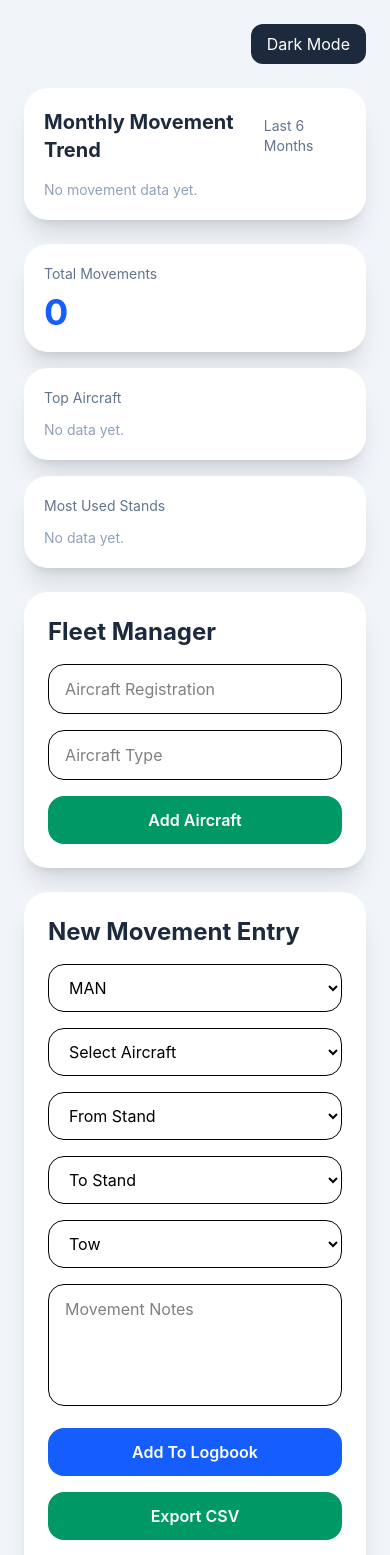
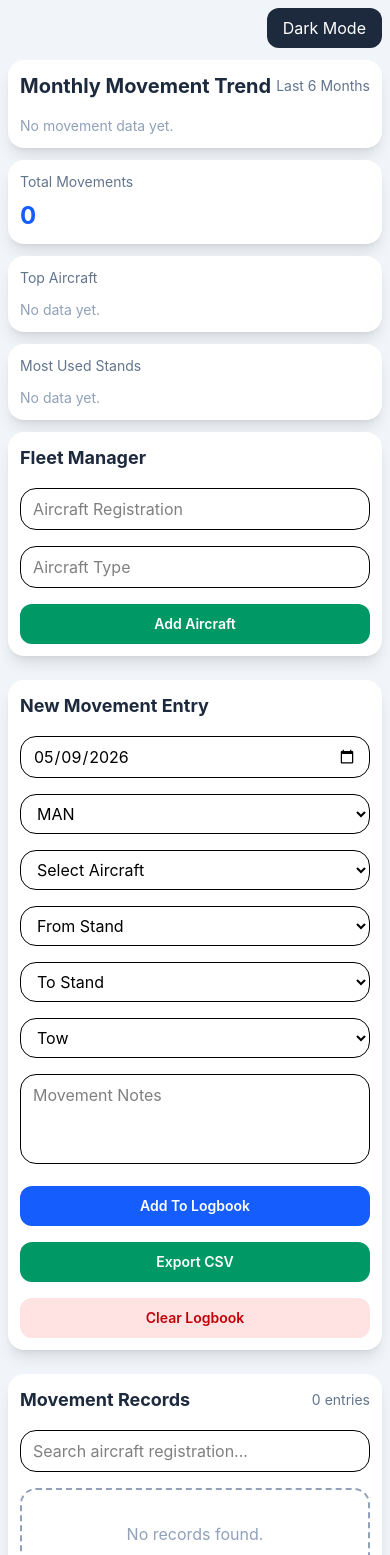
Before and after one commit to waynetaylor89/tui-logbook-v2, a React (Vite) app: page / in a window 390 px wide. Shown: the top 1555 px of the page. Built offline with nearby package versions, Linux system fonts and the light colour scheme.

Commit message:
added full movement record editing

```diff
--- a/src/App.jsx
+++ b/src/App.jsx
@@ -71,7 +71,11 @@ export default function AircraftMovementLogbook() {
   const [notes, setNotes] = useState("");
   const [airport, setAirport] = useState("MAN");
   const [movementType, setMovementType] = useState("Tow");
+  const [movementDate, setMovementDate] = useState(() => {
+    return new Date().toISOString().split("T")[0];
+  });
   const [searchTerm, setSearchTerm] = useState("");
+  const [showSearchSuggestions, setShowSearchSuggestions] = useState(false);
   const [darkMode, setDarkMode] = useState(() => {
     const savedTheme = localStorage.getItem("aircraft-logbook-theme");
     return savedTheme ? JSON.parse(savedTheme) : false;
@@ -108,6 +112,14 @@ export default function AircraftMovementLogbook() {
   }, [darkMode]);
 
   const is7878Selected = aircraft.includes("787-8");
+
+  const filteredAircraftSuggestions = useMemo(() => {
+    if (!searchTerm.trim()) return [];
+
+    return fleet.filter((plane) =>
+      plane.toLowerCase().includes(searchTerm.toLowerCase())
+    ).slice(0, 8);
+  }, [searchTerm, fleet]);
 
   const filteredHistory = useMemo(() => {
     return history.filter((entry) => {
@@ -169,6 +181,8 @@ export default function AircraftMovementLogbook() {
       return;
     }
 
+    const selectedDate = new Date(movementDate);
+
     const entry = {
       aircraft,
       airport,
@@ -176,7 +190,7 @@ export default function AircraftMovementLogbook() {
       fromStand,
       toStand,
       notes,
-      date: new Date().toLocaleDateString(),
+      date: selectedDate.toLocaleDateString(),
       time: new Date().toLocaleTimeString(),
     };
 
@@ -187,6 +201,7 @@ export default function AircraftMovementLogbook() {
     setToStand("");
     setNotes("");
     setMovementType("Tow");
+    setMovementDate(new Date().toISOString().split("T")[0]);
   };
 
   const exportLogbook = () => {
@@ -266,8 +281,8 @@ export default function AircraftMovementLogbook() {
 
   return (
     <div className={darkMode ? "dark min-h-screen bg-slate-900" : "min-h-screen bg-slate-100"}>
-      <div className="min-h-screen bg-slate-100 dark:bg-slate-900 p-6 transition-colors">
-        <div className="max-w-7xl mx-auto space-y-6">
+      <div className="min-h-screen bg-slate-100 dark:bg-slate-900 p-2 sm:p-4 lg:p-6 transition-colors">
+        <div className="max-w-7xl mx-auto space-y-3 sm:space-y-6">
           <div className="flex justify-end">
             <button
               onClick={() => setDarkMode(!darkMode)}
@@ -277,7 +292,7 @@ export default function AircraftMovementLogbook() {
             </button>
           </div>
 
-          <div className="bg-white dark:bg-slate-800 rounded-3xl shadow-xl p-5 transition-colors">
+          <div className="bg-white dark:bg-slate-800 rounded-2xl sm:rounded-3xl shadow-lg sm:shadow-xl p-3 sm:p-5 transition-colors">
             <div className="flex justify-between items-center mb-4">
               <h2 className="text-xl font-bold text-slate-800 dark:text-white">
                 Monthly Movement Trend
@@ -309,17 +324,17 @@ export default function AircraftMovementLogbook() {
             </div>
           </div>
 
-          <div className="grid md:grid-cols-3 gap-4">
-            <div className="bg-white dark:bg-slate-800 rounded-3xl shadow-xl p-5 transition-colors">
+          <div className="grid grid-cols-1 sm:grid-cols-2 lg:grid-cols-3 gap-3 sm:gap-4">
+            <div className="bg-white dark:bg-slate-800 rounded-2xl sm:rounded-3xl shadow-lg sm:shadow-xl p-3 sm:p-5 transition-colors">
               <div className="text-sm text-slate-500 dark:text-slate-300 mb-2">
                 Total Movements
               </div>
-              <div className="text-4xl font-bold text-blue-600">
+              <div className="text-2xl sm:text-4xl font-bold text-blue-600">
                 {stats.totalMovements}
               </div>
             </div>
 
-            <div className="bg-white dark:bg-slate-800 rounded-3xl shadow-xl p-5 transition-colors">
+            <div className="bg-white dark:bg-slate-800 rounded-2xl sm:rounded-3xl shadow-lg sm:shadow-xl p-3 sm:p-5 transition-colors">
               <div className="text-sm text-slate-500 dark:text-slate-300 mb-3">
                 Top Aircraft
               </div>
@@ -343,7 +358,7 @@ export default function AircraftMovementLogbook() {
               </div>
             </div>
 
-            <div className="bg-white dark:bg-slate-800 rounded-3xl shadow-xl p-5 transition-colors">
+            <div className="bg-white dark:bg-slate-800 rounded-2xl sm:rounded-3xl shadow-lg sm:shadow-xl p-3 sm:p-5 transition-colors">
               <div className="text-sm text-slate-500 dark:text-slate-300 mb-3">
                 Most Used Stands
               </div>
@@ -369,8 +384,8 @@ export default function AircraftMovementLogbook() {
           </div>
 
           <div className="grid lg:grid-cols-3 gap-6">
-            <div className="bg-white dark:bg-slate-800 rounded-3xl shadow-xl p-6 space-y-4 transition-colors">
-              <h2 className="text-2xl font-bold text-slate-800 dark:text-white">
+            <div className="bg-white dark:bg-slate-800 rounded-2xl sm:rounded-3xl shadow-lg sm:shadow-xl p-3 sm:p-6 space-y-4 transition-colors">
+              <h2 className="text-lg sm:text-2xl font-bold text-slate-800 dark:text-white">
                 Fleet Manager
               </h2>
 
@@ -378,33 +393,40 @@ export default function AircraftMovementLogbook() {
                 value={newReg}
                 onChange={(e) => setNewReg(e.target.value.toUpperCase())}
                 placeholder="Aircraft Registration"
-                className="w-full border dark:border-slate-600 dark:bg-slate-700 dark:text-white rounded-2xl px-4 py-3 transition-colors"
+                className="w-full border dark:border-slate-600 dark:bg-slate-700 dark:text-white rounded-2xl px-3 sm:px-4 py-2 sm:py-3 transition-colors"
               />
 
               <input
                 value={newType}
                 onChange={(e) => setNewType(e.target.value)}
                 placeholder="Aircraft Type"
-                className="w-full border dark:border-slate-600 dark:bg-slate-700 dark:text-white rounded-2xl px-4 py-3 transition-colors"
+                className="w-full border dark:border-slate-600 dark:bg-slate-700 dark:text-white rounded-2xl px-3 sm:px-4 py-2 sm:py-3 transition-colors"
               />
 
               <button
                 onClick={addAircraftToFleet}
-                className="w-full bg-emerald-600 text-white rounded-2xl py-3 font-semibold"
+                className="w-full bg-emerald-600 text-white rounded-xl sm:rounded-2xl py-2.5 sm:py-3 font-semibold text-sm sm:text-base"
               >
                 Add Aircraft
               </button>
             </div>
 
-            <div className="bg-white dark:bg-slate-800 rounded-3xl shadow-xl p-6 space-y-4 transition-colors">
-              <h2 className="text-2xl font-bold text-slate-800 dark:text-white">
+            <div className="bg-white dark:bg-slate-800 rounded-2xl sm:rounded-3xl shadow-lg sm:shadow-xl p-3 sm:p-6 space-y-4 transition-colors">
+              <h2 className="text-lg sm:text-2xl font-bold text-slate-800 dark:text-white">
                 New Movement Entry
               </h2>
+
+              <input
+                type="date"
+                value={movementDate}
+                onChange={(e) => setMovementDate(e.target.value)}
+                className="w-full border dark:border-slate-600 dark:bg-slate-700 dark:text-white rounded-2xl px-3 sm:px-4 py-2 sm:py-3 transition-colors"
+              />
 
               <select
                 value={airport}
                 onChange={(e) => setAirport(e.target.value)}
-                className="w-full border dark:border-slate-600 dark:bg-slate-700 dark:text-white rounded-2xl px-4 py-3 transition-colors"
+                className="w-full border dark:border-slate-600 dark:bg-slate-700 dark:text-white rounded-2xl px-3 sm:px-4 py-2 sm:py-3 transition-colors"
               >
                 {airports.map((airportCode) => (
                   <option key={airportCode} value={airportCode}>
@@ -416,7 +438,7 @@ export default function AircraftMovementLogbook() {
               <select
                 value={aircraft}
                 onChange={(e) => setAircraft(e.target.value)}
-                className="w-full border dark:border-slate-600 dark:bg-slate-700 dark:text-white rounded-2xl px-4 py-3 transition-colors"
+                className="w-full border dark:border-slate-600 dark:bg-slate-700 dark:text-white rounded-2xl px-3 sm:px-4 py-2 sm:py-3 transition-colors"
               >
                 <option value="">Select Aircraft</option>
                 {fleet.map((plane) => (
@@ -435,7 +457,7 @@ export default function AircraftMovementLogbook() {
               <select
                 value={fromStand}
                 onChange={(e) => setFromStand(e.target.value)}
-                className="w-full border dark:border-slate-600 dark:bg-slate-700 dark:text-white rounded-2xl px-4 py-3 transition-colors"
+                className="w-full border dark:border-slate-600 dark:bg-slate-700 dark:text-white rounded-2xl px-3 sm:px-4 py-2 sm:py-3 transition-colors"
               >
                 <option value="">From Stand</option>
                 {airportStands[airport].map((stand) => (
@@ -448,7 +470,7 @@ export default function AircraftMovementLogbook() {
               <select
                 value={toStand}
                 onChange={(e) => setToStand(e.target.value)}
-                className="w-full border dark:border-slate-600 dark:bg-slate-700 dark:text-white rounded-2xl px-4 py-3 transition-colors"
+                className="w-full border dark:border-slate-600 dark:bg-slate-700 dark:text-white rounded-2xl px-3 sm:px-4 py-2 sm:py-3 transition-colors"
               >
                 <option value="">To Stand</option>
                 {airportStands[airport].map((stand) => (
@@ -461,7 +483,7 @@ export default function AircraftMovementLogbook() {
               <select
                 value={movementType}
                 onChange={(e) => setMovementType(e.target.value)}
-                className="w-full border dark:border-slate-600 dark:bg-slate-700 dark:text-white rounded-2xl px-4 py-3 transition-colors"
+                className="w-full border dark:border-slate-600 dark:bg-slate-700 dark:text-white rounded-2xl px-3 sm:px-4 py-2 sm:py-3 transition-colors"
               >
                 {movementTypes.map((type) => (
                   <option key={type} value={type}>
@@ -474,35 +496,35 @@ export default function AircraftMovementLogbook() {
                 value={notes}
                 onChange={(e) => setNotes(e.target.value)}
                 placeholder="Movement Notes"
-                rows={4}
-                className="w-full border dark:border-slate-600 dark:bg-slate-700 dark:text-white rounded-2xl px-4 py-3 resize-none transition-colors"
+                rows={3}
+                className="w-full border dark:border-slate-600 dark:bg-slate-700 dark:text-white rounded-2xl px-3 sm:px-4 py-2 sm:py-3 resize-none transition-colors"
               />
 
               <button
                 onClick={addLogEntry}
-                className="w-full bg-blue-600 text-white rounded-2xl py-3 font-semibold"
+                className="w-full bg-blue-600 text-white rounded-xl sm:rounded-2xl py-2.5 sm:py-3 font-semibold text-sm sm:text-base"
               >
                 Add To Logbook
               </button>
 
               <button
                 onClick={exportLogbook}
-                className="w-full bg-emerald-600 text-white rounded-2xl py-3 font-semibold"
+                className="w-full bg-emerald-600 text-white rounded-xl sm:rounded-2xl py-2.5 sm:py-3 font-semibold text-sm sm:text-base"
               >
                 Export CSV
               </button>
 
               <button
                 onClick={clearLogbook}
-                className="w-full bg-red-100 text-red-700 rounded-2xl py-3 font-semibold"
+                className="w-full bg-red-100 text-red-700 rounded-xl sm:rounded-2xl py-2.5 sm:py-3 font-semibold text-sm sm:text-base"
               >
                 Clear Logbook
               </button>
             </div>
 
-            <div className="bg-white dark:bg-slate-800 rounded-3xl shadow-xl p-6 transition-colors">
+            <div className="bg-white dark:bg-slate-800 rounded-2xl sm:rounded-3xl shadow-lg sm:shadow-xl p-3 sm:p-6 transition-colors">
               <div className="flex justify-between items-center mb-4">
-                <h2 className="text-2xl font-bold text-slate-800 dark:text-white">
+                <h2 className="text-lg sm:text-2xl font-bold text-slate-800 dark:text-white">
                   Movement Records
                 </h2>
 
@@ -511,14 +533,161 @@ export default function AircraftMovementLogbook() {
                 </span>
               </div>
 
-              <input
-                value={searchTerm}
-                onChange={(e) => setSearchTerm(e.target.value)}
-                placeholder="Search records..."
-                className="w-full border dark:border-slate-600 dark:bg-slate-700 dark:text-white rounded-2xl px-4 py-3 mb-4 transition-colors"
-              />
+              <div className="relative mb-4">
+                <input
+                  value={searchTerm}
+                  onChange={(e) => {
+                    setSearchTerm(e.target.value);
+                    setShowSearchSuggestions(true);
+                  }}
+                  onFocus={() => setShowSearchSuggestions(true)}
+                  onBlur={() => setTimeout(() => setShowSearchSuggestions(false), 200)}
+                  placeholder="Search aircraft registration..."
+                  className="w-full border dark:border-slate-600 dark:bg-slate-700 dark:text-white rounded-2xl px-3 sm:px-4 py-2 sm:py-3 transition-colors"
+                />
 
-              <div className="space-y-4 max-h-[700px] overflow-y-auto">
+                {showSearchSuggestions && filteredAircraftSuggestions.length > 0 && (
+                  <div className="absolute z-20 w-full mt-1 bg-white dark:bg-slate-800 border dark:border-slate-700 rounded-2xl shadow-xl max-h-60 overflow-y-auto">
+                    {filteredAircraftSuggestions.map((plane) => (
+                      <button
+                        key={plane}
+                        onMouseDown={() => {
+                          setSearchTerm(plane);
+                          setShowSearchSuggestions(false);
+                        }}
+                        className="w-full text-left px-4 py-3 hover:bg-blue-100 dark:hover:bg-slate-700 text-slate-800 dark:text-white text-sm transition-colors"
+                      >
+                        {plane}
+                      </button>
+                    ))}
+                  </div>
+                )}
+              </div>
+
+              <div className="space-y-2 sm:space-y-4 max-h-[60vh] sm:max-h-[700px] overflow-y-auto">
+                {editingIndex !== null && editingData && (
+                  <div className="border-2 border-amber-400 dark:border-amber-500 rounded-2xl p-3 sm:p-4 bg-amber-50 dark:bg-slate-900 transition-colors mb-4">
+                    <div className="flex justify-between items-center mb-4">
+                      <h3 className="text-base sm:text-lg font-bold text-slate-800 dark:text-white">
+                        Edit Movement Record
+                      </h3>
+
+                      <button
+                        onClick={() => {
+                          setEditingIndex(null);
+                          setEditingData(null);
+                        }}
+                        className="text-slate-500 hover:text-red-500 text-sm font-semibold"
+                      >
+                        Cancel
+                      </button>
+                    </div>
+
+                    <div className="space-y-3">
+                      <input
+                        type="date"
+                        value={editingData.date || ""}
+                        onChange={(e) =>
+                          setEditingData({
+                            ...editingData,
+                            date: e.target.value,
+                          })
+                        }
+                        className="w-full border dark:border-slate-600 dark:bg-slate-700 dark:text-white rounded-2xl px-3 sm:px-4 py-2 sm:py-3 transition-colors"
+                      />
+
+                      <select
+                        value={editingData.aircraft}
+                        onChange={(e) =>
+                          setEditingData({
+                            ...editingData,
+                            aircraft: e.target.value,
+                          })
+                        }
+                        className="w-full border dark:border-slate-600 dark:bg-slate-700 dark:text-white rounded-2xl px-3 sm:px-4 py-2 sm:py-3 transition-colors"
+                      >
+                        {fleet.map((plane) => (
+                          <option key={plane} value={plane}>
+                            {plane}
+                          </option>
+                        ))}
+                      </select>
+
+                      <div className="grid grid-cols-2 gap-3">
+                        <select
+                          value={editingData.fromStand}
+                          onChange={(e) =>
+                            setEditingData({
+                              ...editingData,
+                              fromStand: e.target.value,
+                            })
+                          }
+                          className="w-full border dark:border-slate-600 dark:bg-slate-700 dark:text-white rounded-2xl px-3 sm:px-4 py-2 sm:py-3 transition-colors"
+                        >
+                          {airportStands[editingData.airport || airport].map((stand) => (
+                            <option key={stand} value={stand}>
+                              {stand}
+                            </option>
+                          ))}
+                        </select>
+
+                        <select
+                          value={editingData.toStand}
+                          onChange={(e) =>
+                            setEditingData({
+                              ...editingData,
+                              toStand: e.target.value,
+                            })
+                          }
+                          className="w-full border dark:border-slate-600 dark:bg-slate-700 dark:text-white rounded-2xl px-3 sm:px-4 py-2 sm:py-3 transition-colors"
+                        >
+                          {airportStands[editingData.airport || airport].map((stand) => (
+                            <option key={stand} value={stand}>
+                              {stand}
+                            </option>
+                          ))}
+                        </select>
+                      </div>
+
+                      <select
+                        value={editingData.movementType}
+                        onChange={(e) =>
+                          setEditingData({
+                            ...editingData,
+                            movementType: e.target.value,
+                          })
+                        }
+                        className="w-full border dark:border-slate-600 dark:bg-slate-700 dark:text-white rounded-2xl px-3 sm:px-4 py-2 sm:py-3 transition-colors"
+                      >
+                        {movementTypes.map((type) => (
+                          <option key={type} value={type}>
+                            {type}
+                          </option>
+                        ))}
+                      </select>
+
+                      <textarea
+                        value={editingData.notes || ""}
+                        onChange={(e) =>
+                          setEditingData({
+                            ...editingData,
+                            notes: e.target.value,
+                          })
+                        }
+                        rows={3}
+                        placeholder="Edit movement notes"
+                        className="w-full border dark:border-slate-600 dark:bg-slate-700 dark:text-white rounded-2xl px-3 sm:px-4 py-2 sm:py-3 resize-none transition-colors"
+                      />
+
+                      <button
+                        onClick={saveEdit}
+                        className="w-full bg-amber-500 hover:bg-amber-600 text-white rounded-xl sm:rounded-2xl py-2.5 sm:py-3 font-semibold text-sm sm:text-base transition-colors"
+                      >
+                        Save Changes
+                      </button>
+                    </div>
+                  </div>
+                )}
                 {filteredHistory.length === 0 ? (
                   <div className="border-2 border-dashed dark:border-slate-600 rounded-2xl p-8 text-center text-slate-400 dark:text-slate-500 transition-colors">
                     No records found.
@@ -527,19 +696,19 @@ export default function AircraftMovementLogbook() {
                   filteredHistory.map((item, index) => (
                     <div
                       key={`${item.aircraft}-${index}`}
-                      className="border dark:border-slate-700 rounded-2xl p-4 bg-slate-50 dark:bg-slate-900 transition-colors"
+                      className="border dark:border-slate-700 rounded-xl sm:rounded-2xl p-2 sm:p-4 bg-slate-50 dark:bg-slate-900 transition-colors"
                     >
-                      <div className="flex justify-between items-start gap-4">
+                      <div className="flex flex-col sm:flex-row justify-between items-start gap-2 sm:gap-4">
                         <div>
-                          <div className="font-bold text-lg text-slate-800 dark:text-white">
+                          <div className="font-bold text-sm sm:text-lg text-slate-800 dark:text-white">
                             {item.aircraft}
                           </div>
 
-                          <div className="text-sm text-slate-500 dark:text-slate-300 mt-1">
+                          <div className="text-xs sm:text-sm text-slate-500 dark:text-slate-300 mt-1">
                             {item.date} • {item.time}
                           </div>
 
-                          <div className="text-sm font-medium text-blue-600 mt-1">
+                          <div className="text-xs sm:text-sm font-medium text-blue-600 mt-1">
                             {item.airport} • {item.movementType}
                           </div>
                         </div>
@@ -549,19 +718,19 @@ export default function AircraftMovementLogbook() {
                             Stand Move
                           </div>
 
-                          <div className="font-semibold text-slate-700 dark:text-slate-200">
+                          <div className="font-semibold text-sm sm:text-base text-slate-700 dark:text-slate-200">
                             {item.fromStand} → {item.toStand}
                           </div>
                         </div>
                       </div>
 
                       {item.notes && (
-                        <div className="mt-4 bg-white dark:bg-slate-800 border dark:border-slate-700 rounded-xl p-3 text-sm text-slate-700 dark:text-slate-200 whitespace-pre-wrap transition-colors">
+                        <div className="mt-2 sm:mt-4 bg-white dark:bg-slate-800 border dark:border-slate-700 rounded-xl p-2 sm:p-3 text-xs sm:text-sm text-slate-700 dark:text-slate-200 whitespace-pre-wrap transition-colors">
                           {item.notes}
                         </div>
                       )}
 
-                      <div className="flex gap-2 mt-4 pt-4 border-t dark:border-slate-700">
+                      <div className="flex gap-2 mt-2 sm:mt-4 pt-2 sm:pt-4 border-t dark:border-slate-700">
                         <button
                           onClick={() => startEdit(index)}
                           className="flex-1 bg-amber-500 hover:bg-amber-600 text-white rounded-xl py-2 font-semibold text-sm transition-colors"
```
